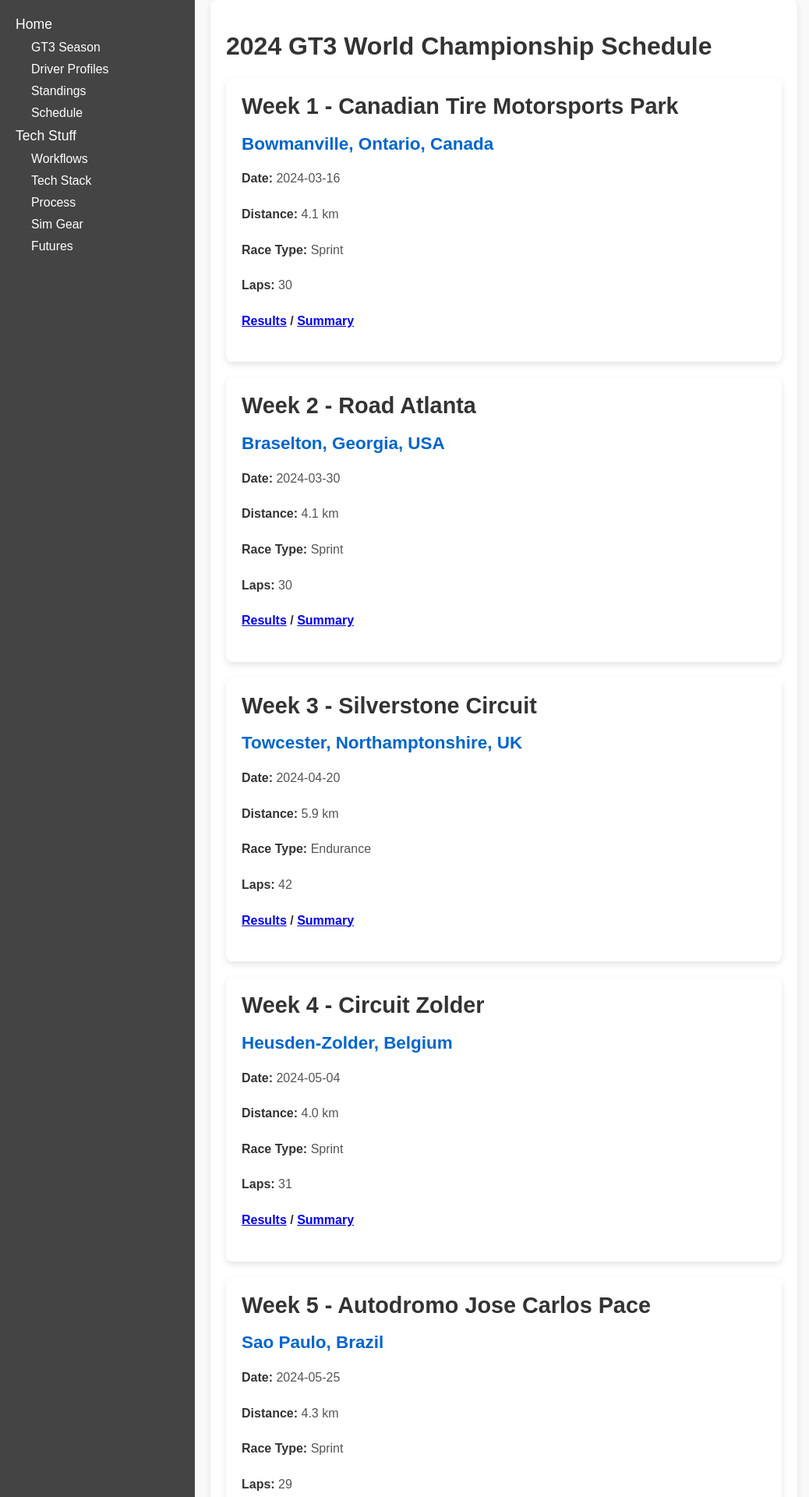
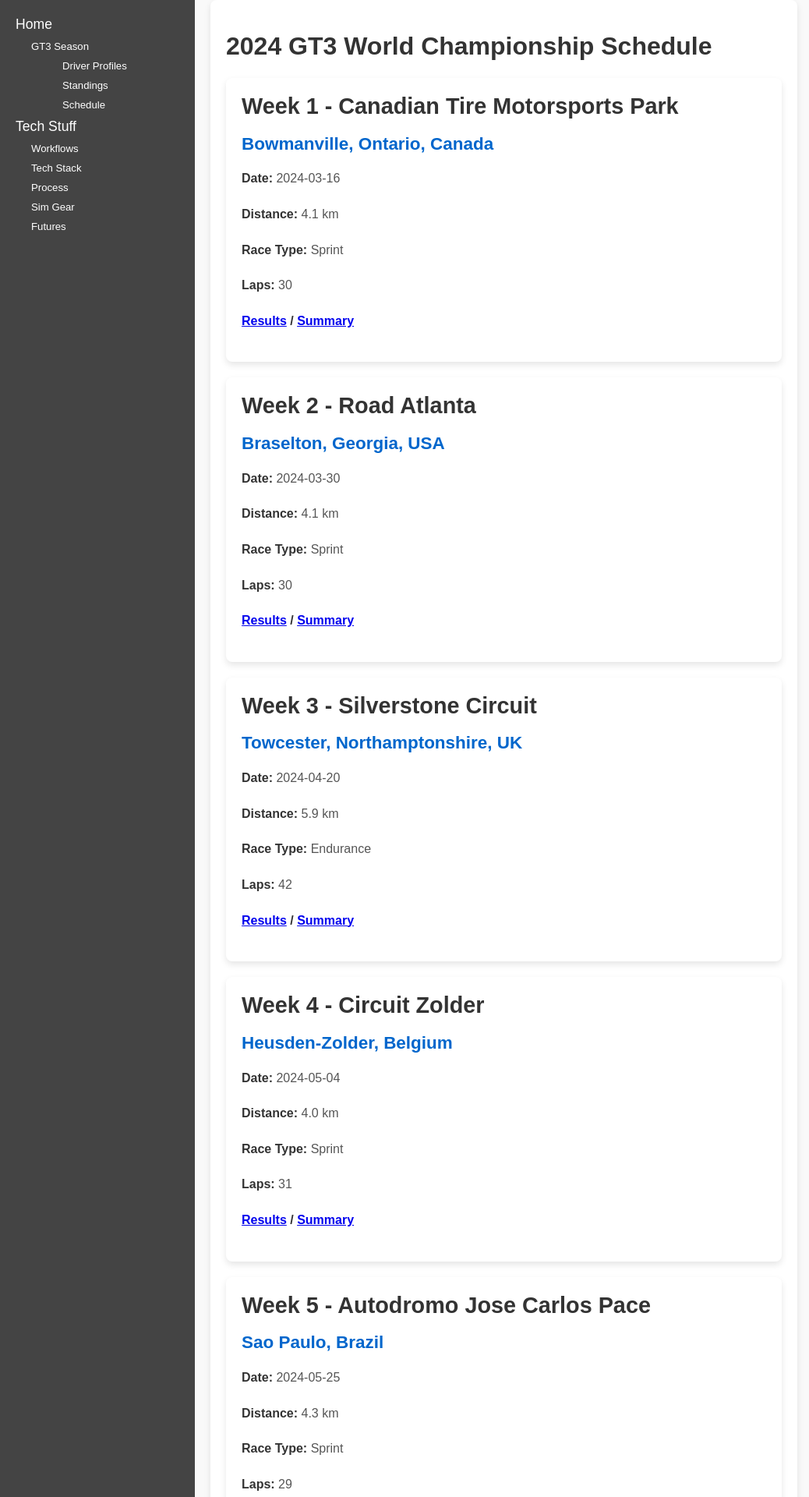
Before and after one commit to jadavison91/jadavison91.github.io, a Jekyll site: the page built from gt3_schedule.html, in a window 1280 px wide. Shown: the top 1920 px of the page at 78% size, without its empty margins (0-1038 px from the left). Built offline with Jekyll 4.4.1, drawn with Linux system fonts in a browser that asks for light colours.

Commit message:
Updating styles

```diff
--- a/_includes/nav.html
+++ b/_includes/nav.html
@@ -3,9 +3,11 @@
         <li><a href="{{ '/index.html' | relative_url }}">Home</a></li>
         <ul>
             <li><a href="{{ '/gt3_season' | relative_url }}">GT3 Season</a></li>
-            <li><a href="{{ '/gt3_roster' | relative_url }}">Driver Profiles</a></li>
-            <li><a href="{{ '/gt3_standings' | relative_url }}">Standings</a></li>
-            <li><a href="{{ '/gt3_schedule' | relative_url }}">Schedule</a></li>
+            <ul>
+                <li><a href="{{ '/gt3_roster' | relative_url }}">Driver Profiles</a></li>
+                <li><a href="{{ '/gt3_standings' | relative_url }}">Standings</a></li>
+                <li><a href="{{ '/gt3_schedule' | relative_url }}">Schedule</a></li>
+            </ul>
         </ul>
         <li><a href="{{ '/tech.html' | relative_url }}">Tech Stuff</a></li>
         <ul>
--- a/assets/css/styles.css
+++ b/assets/css/styles.css
@@ -43,7 +43,13 @@
     padding-left: 20px; /* Adds indentation to the sub-menu */
 }
 aside nav ul ul li {
-    font-size: 0.9em; /* Optional: slightly smaller font for sub-menu items */
+    font-size: 0.75em; /* Optional: slightly smaller font for sub-menu items */
+}
+aside nav ul ul ul {
+    padding-left: 40px; /* Adds indentation to the sub-menu */
+}
+aside nav ul ul ul li {
+    font-size: 0.75em; /* Optional: slightly smaller font for sub-menu items */
 }
 
 /* Main Content Styling */
--- a/gt3_schedule.html
+++ b/gt3_schedule.html
@@ -15,7 +15,7 @@
         <p class="info"><span class="label">Distance:</span> 4.1 km</p>
         <p class="info"><span class="label">Race Type:</span> Sprint</p>
         <p class="info"><span class="label">Laps:</span> 30</p>
-        <p class="info"><span class="label"><a href="/gt3_results_w01">Results</a> / <a href="/gt3_summary_w01">Summary</a></span></p>
+        <p class="info"><span class="label"><a href="/gt3_results_W01">Results</a> / <a href="/gt3_summary_w01">Summary</a></span></p>
     </div>
 
     <div class="schedule-card">
@@ -25,7 +25,7 @@
         <p class="info"><span class="label">Distance:</span> 4.1 km</p>
         <p class="info"><span class="label">Race Type:</span> Sprint</p>
         <p class="info"><span class="label">Laps:</span> 30</p>
-        <p class="info"><span class="label"><a href="/gt3_results_w02">Results</a> / <a href="/gt3_summary_w02">Summary</a></span></p>
+        <p class="info"><span class="label"><a href="/gt3_results_W02">Results</a> / <a href="/gt3_summary_w02">Summary</a></span></p>
     </div>
 
     <div class="schedule-card">
@@ -35,7 +35,7 @@
         <p class="info"><span class="label">Distance:</span> 5.9 km</p>
         <p class="info"><span class="label">Race Type:</span> Endurance</p>
         <p class="info"><span class="label">Laps:</span> 42</p>
-        <p class="info"><span class="label"><a href="/gt3_results_w03">Results</a> / <a href="/gt3_summary_w03">Summary</a></span></p>
+        <p class="info"><span class="label"><a href="/gt3_results_W03">Results</a> / <a href="/gt3_summary_w03">Summary</a></span></p>
     </div>
 
     <div class="schedule-card">
@@ -45,7 +45,7 @@
         <p class="info"><span class="label">Distance:</span> 4.0 km</p>
         <p class="info"><span class="label">Race Type:</span> Sprint</p>
         <p class="info"><span class="label">Laps:</span> 31</p>
-        <p class="info"><span class="label"><a href="/gt3_results_w04">Results</a> / <a href="/gt3_summary_w04">Summary</a></span></p>
+        <p class="info"><span class="label"><a href="/gt3_results_W04">Results</a> / <a href="/gt3_summary_w04">Summary</a></span></p>
     </div>
 
     <div class="schedule-card">
```
